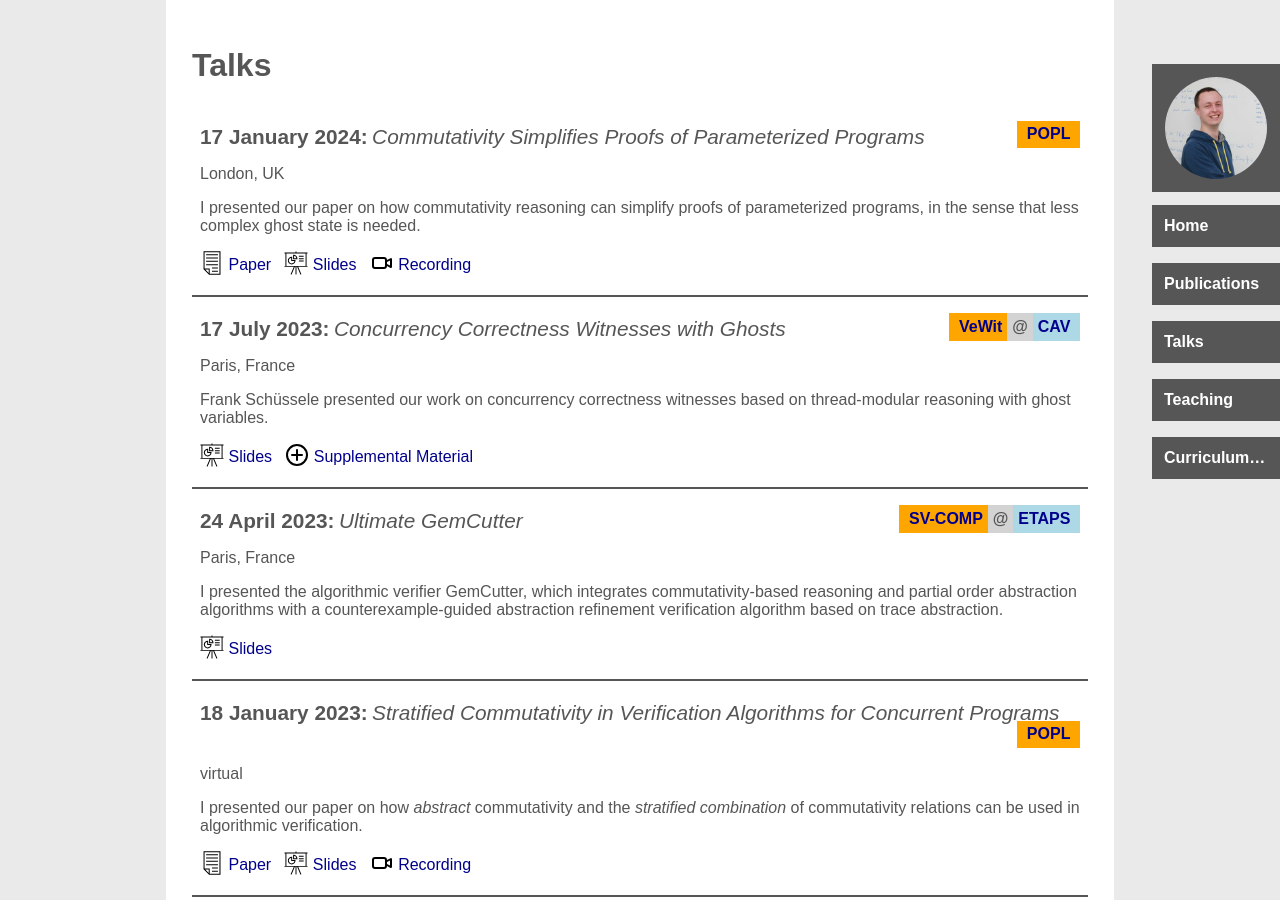
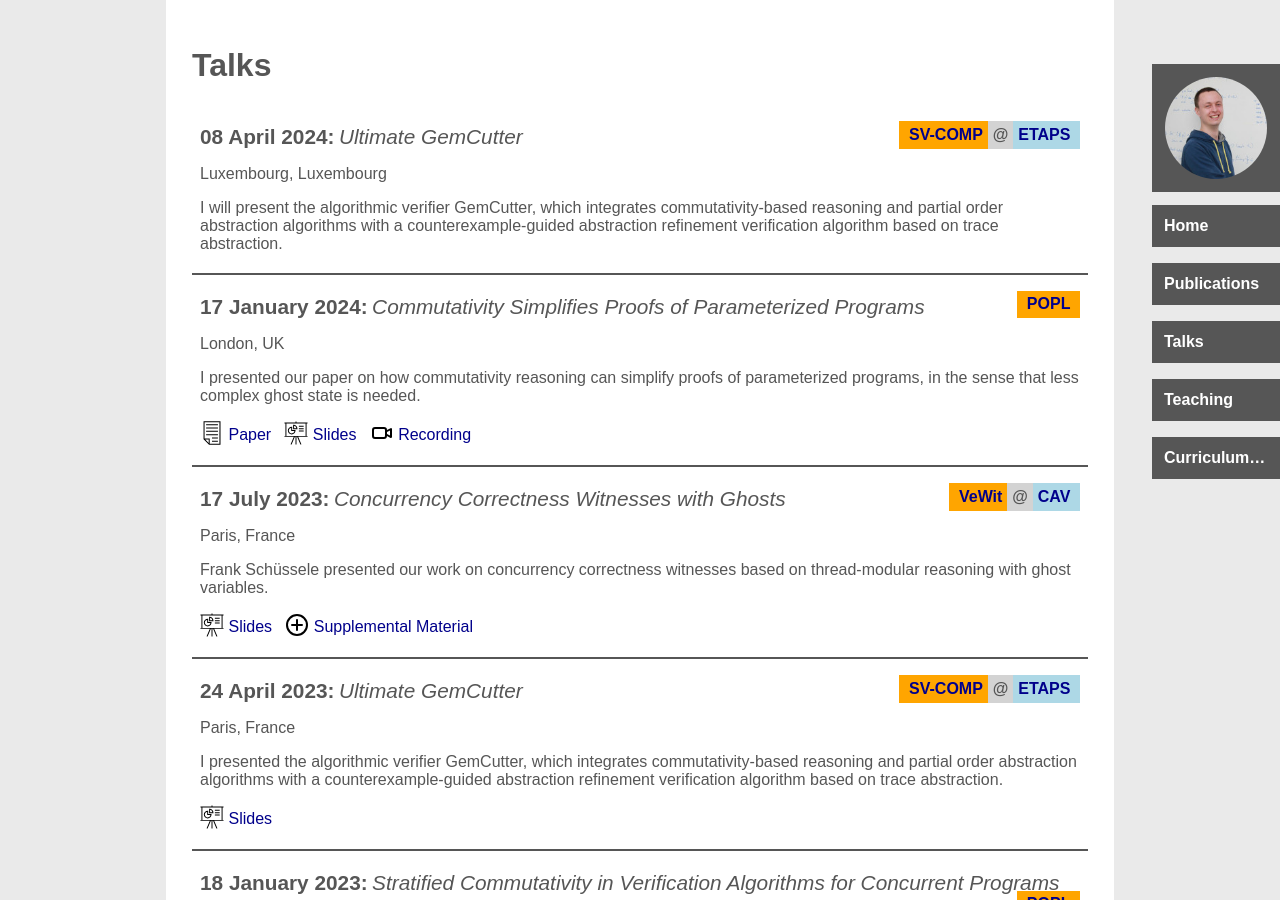
Before and after one commit to maul-esel/personal-website, a Jekyll site: the page built from talks.markdown, in a window 1280 px wide and 900 px high. Built offline with Jekyll 4.4.1, drawn with Linux system fonts in a browser that asks for light colours.

Commit message:
add SV-COMP paper and talk

```diff
--- a/_data/talks.yml
+++ b/_data/talks.yml
@@ -1,3 +1,13 @@
+svcomp24gemcutter:
+  title: Ultimate GemCutter
+  date: 2024-04-08
+  conference: ETAPS
+  conference_link: https://etaps.org/2024/
+  workshop: SV-COMP
+  workshop_link: https://sv-comp.sosy-lab.org/2024/
+  location: Luxembourg, Luxembourg
+  summary: I will present the algorithmic verifier GemCutter, which integrates commutativity-based reasoning and partial order abstraction algorithms with a counterexample-guided abstraction refinement verification algorithm based on trace abstraction.
+
 popl24:
   title: Commutativity Simplifies Proofs of Parameterized Programs
   date: 2024-01-17
```
Also changed, not shown: _data/coauthors.yml (+8 -0 lines), _publications/svcomp24automizer.markdown (added, +35 -0 lines).
